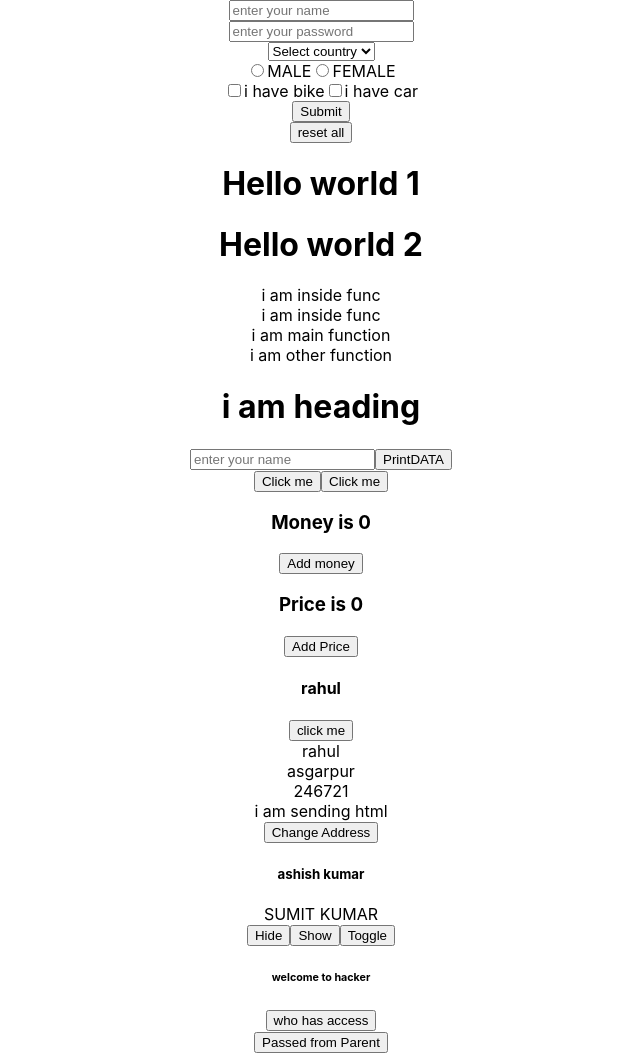
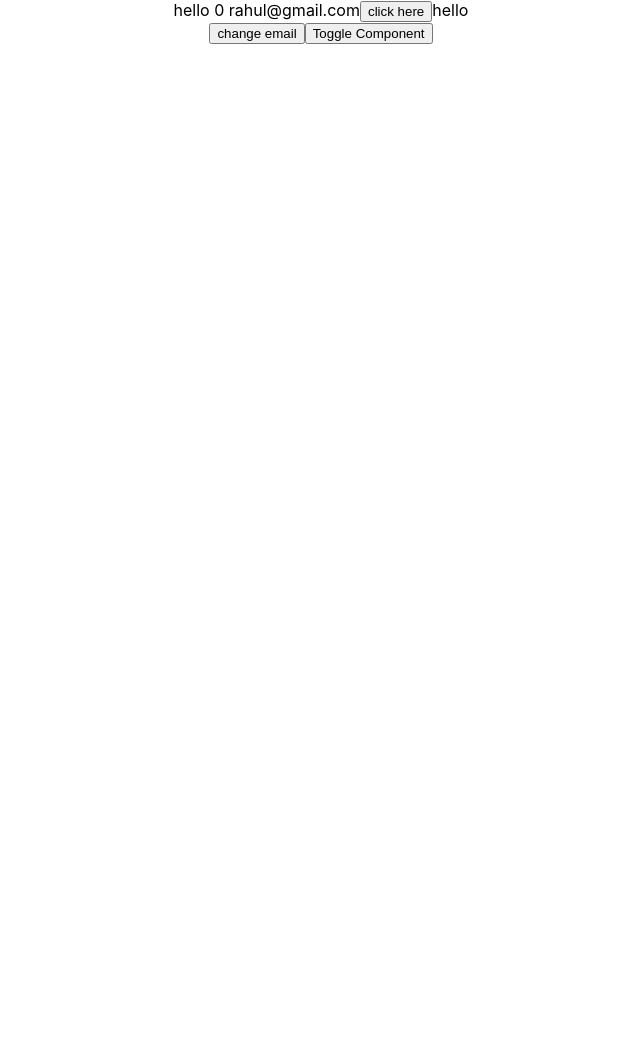
Before and after one commit to rahulrajput1996/ReactJsTutorialHindi, a React (Create React App) app in the folder myblog/: page / in a window 1280 px wide. Shown: the whole page, without its empty margins (319-959 px from the left). After the commit the page ends 800 px from the top, so only its background shows below. Built offline with nearby package versions, Linux system fonts and the light colour scheme.

Commit message:
life Cycle method complete

```diff
--- a/myblog/src/App.js
+++ b/myblog/src/App.js
@@ -1,36 +1,43 @@
 // import logo from './logo.svg';
 import './App.css';
-import { Myfile1, Myfile2 } from "./Myfile"
-import Twofunctioninsamefile from './Twofunctioninsamefile';
-import ReactwithoutJSX from './ReactwithoutJSX';
-import Clickevent from './Clickevent';
-import StateInFunctionComponent from './StateInFunctionComponent';
-import StateInClassComponent from './StateInClassComponent';
-import PropsInFunctional from './PropsInFunctional';
+// import { Myfile1, Myfile2 } from "./Myfile"
+// import Twofunctioninsamefile from './Twofunctioninsamefile';
+// import ReactwithoutJSX from './ReactwithoutJSX';
+// import Clickevent from './Clickevent';
+// import StateInFunctionComponent from './StateInFunctionComponent';
+// import StateInClassComponent from './StateInClassComponent';
+// import PropsInFunctional from './PropsInFunctional';
 import React, { useState } from 'react';
-import PropsInClass from './PropsInClass';
-import GetInputBox from './GetInputBox';
-import HideShowToggle from './HideShowToggle';
-import ConditionalRendering from './ConditionalRendering';
-import PassFunctionAsProp from './PassFunctionAsProp';
-import Form from './Form';
+import FirstLifeCycleConstructor from './FirstLifeCycleConstructor';
+// import PropsInClass from './PropsInClass';
+// import GetInputBox from './GetInputBox';
+// import HideShowToggle from './HideShowToggle';
+// import ConditionalRendering from './ConditionalRendering';
+// import PassFunctionAsProp from './PassFunctionAsProp';
+// import Form from './Form';
 
 function App() {
-  const [address, setAddress] = useState("asgarpur");
-  const changeAddress = () => {
-    if (address === "asgarpur") {
-      setAddress("bijnor");
-    } else {
-      setAddress("asgarpur")
-    }
-  }
+  // const [address, setAddress] = useState("asgarpur");
+  // const changeAddress = () => {
+  //   if (address === "asgarpur") {
+  //     setAddress("bijnor");
+  //   } else {
+  //     setAddress("asgarpur")
+  //   }
+  // }
 
-  const passFunction = () => {
-    alert("i am passed from parent component to child component")
-  }
+  // const passFunction = () => {
+  //   alert("i am passed from parent component to child component")
+  // }
+  const [email, setemail] = useState("rahul@gmail.com");
+  const [show, setshow] = useState(true)
   return (
     <div className="App">
-      <Form />
+      {show ? <FirstLifeCycleConstructor mydata={email} /> : ""}
+
+      <button onClick={() => { setemail("ashish@gmail.com") }}>change email</button>
+      <button onClick={() => { setshow(!show) }}>Toggle Component</button>
+      {/* <Form />
       <Myfile1 />
       <Myfile2 />
       <Twofunctioninsamefile />
@@ -47,7 +54,7 @@ function App() {
       <PropsInClass mydetail1="ashish kumar" />
       <HideShowToggle />
       <ConditionalRendering />
-      <PassFunctionAsProp mydata={passFunction} />
+      <PassFunctionAsProp mydata={passFunction} /> */}
       {/* <header className="App-header">
         <img src={logo} className="App-logo" alt="logo" />
         <p>
--- /dev/null
+++ b/myblog/src/FirstLifeCycleConstructor.js
@@ -0,0 +1,40 @@
+import React, { Component } from 'react'
+
+export default class FirstLifeCycleConstructor extends Component {
+    constructor() {
+        super();
+        console.log("hello world");
+        this.state = {
+            data: 0
+        }
+    }
+    componentDidMount() {
+        console.log("in end");
+    };
+    componentDidUpdate(preprops, prestate, snapshot) {
+        console.log("runs")
+        console.log(preprops, prestate, snapshot)
+    }
+    shouldComponentUpdate() {
+        console.log("stopped");
+        console.log(this.state.data)
+        if (this.state.data > 10) {
+            return true;
+        }
+    }
+    componentWillUnmount() {
+        console.log("component is removed from dom")
+    }
+    render() {
+        console.log("bye")
+        console.log(this.props)
+        return (
+            <div>
+                hello {this.state.data} {this.props.mydata}
+                <button onClick={() => { this.setState({ data: this.state.data + 1 }) }}>click here</button>
+                hello
+            </div>
+
+        )
+    }
+}
```
